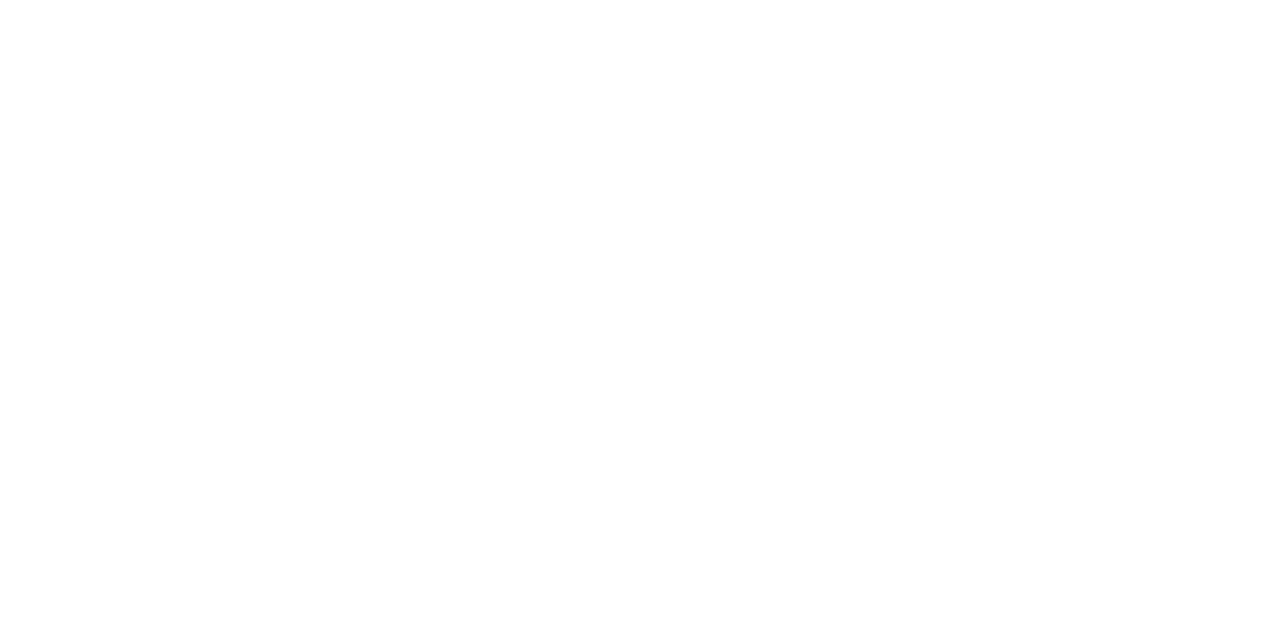
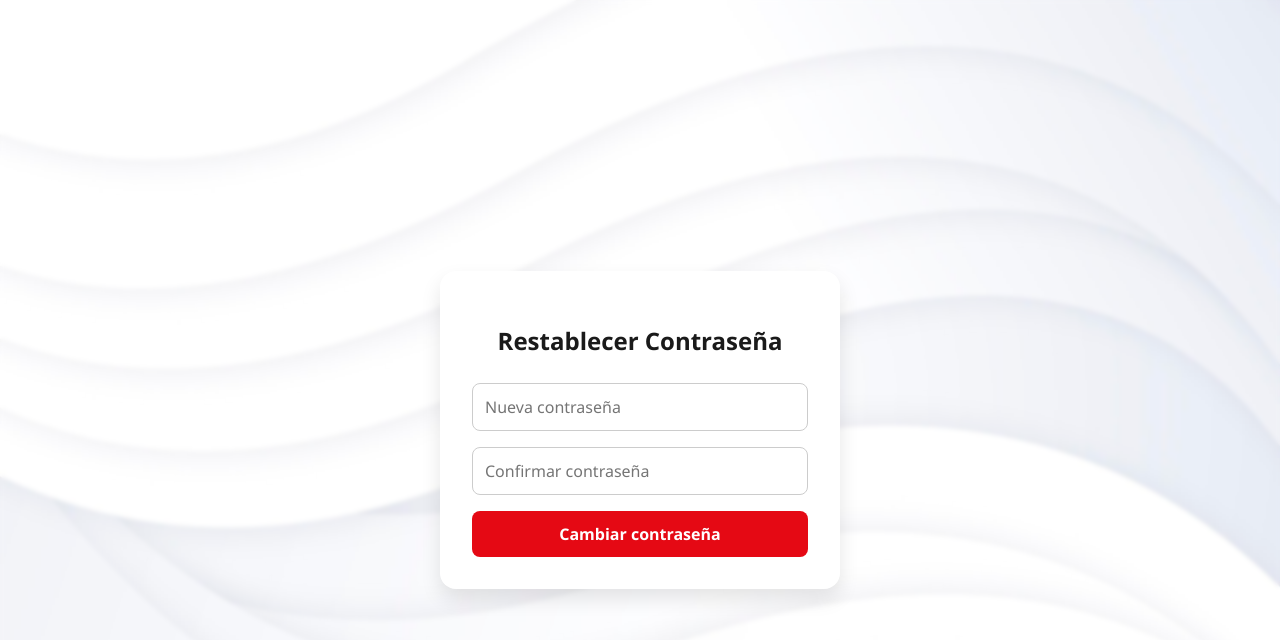
Before and after one commit to matiisnothere-15/GrafomotorIA, a React (Vite) app: page /cambiar-contrasena in a window 1280 px wide. Before the commit this address had no page. Shown: the top 640 px of the page. Built offline with nearby package versions, Linux system fonts and the light colour scheme.

Commit message:
wip: cambios locales antes de mergear main

```diff
--- a/src/components/LoginForm.css
+++ b/src/components/LoginForm.css
@@ -50,3 +50,19 @@
   color: #e50914;
   text-decoration: underline;
 }
+
+
+.forgot-password {
+  margin-top: 1rem;
+  text-align: right;
+}
+
+.forgot-password a {
+  color: #555555;
+  font-size: 0.9rem;
+  text-decoration: none;
+}
+
+.forgot-password a:hover {
+  text-decoration: underline;
+}
--- a/src/components/LoginForm.tsx
+++ b/src/components/LoginForm.tsx
@@ -1,5 +1,5 @@
 import React, { useState } from 'react';
-// import { Link } from 'react-router-dom';
+import { Link } from 'react-router-dom';
 import './LoginForm.css';
 
 interface LoginFormProps {
@@ -33,6 +33,11 @@ const LoginForm: React.FC<LoginFormProps> = ({ onSubmit }) => {
         required
       />
       <button type="submit">Ingresar</button>
+
+
+      <div className="forgot-password">
+        <Link to="/recuperar">¿Olvidaste tu contraseña?</Link>
+      </div>
     </form>
   );
 };
--- a/src/context/AuthContext.tsx
+++ /dev/null
@@ -1 +0,0 @@
-// AuthContext.tsx - archivo de ejemplo
--- /dev/null
+++ b/src/pages/CambiarContrasena.tsx
@@ -0,0 +1,56 @@
+import React, { useState } from 'react';
+import { useSearchParams } from 'react-router-dom';
+import './Login.css'; // reutiliza estilos existentes
+
+const CambiarContrasena: React.FC = () => {
+  const [searchParams] = useSearchParams();
+  const token = searchParams.get('token'); // no se usa aún
+
+  const [password, setPassword] = useState('');
+  const [confirmacion, setConfirmacion] = useState('');
+  const [error, setError] = useState('');
+
+  const handleSubmit = (e: React.FormEvent) => {
+    e.preventDefault();
+    setError('');
+
+    if (password !== confirmacion) {
+      setError('Las contraseñas no coinciden.');
+      return;
+    }
+
+    // Aquí se agregará la lógica de envío real más adelante
+    console.log('Formulario válido. Token:', token);
+  };
+
+  return (
+    <div className="login-wrapper">
+      <main className="login-page">
+        <div className="recovery-form">
+          <h2>Restablecer Contraseña</h2>
+          <form onSubmit={handleSubmit}>
+            <input
+              type="password"
+              placeholder="Nueva contraseña"
+              value={password}
+              onChange={(e) => setPassword(e.target.value)}
+              required
+            />
+            <input
+              type="password"
+              placeholder="Confirmar contraseña"
+              value={confirmacion}
+              onChange={(e) => setConfirmacion(e.target.value)}
+              required
+            />
+            <button type="submit">Cambiar contraseña</button>
+          </form>
+
+          {error && <p style={{ color: 'red' }}>{error}</p>}
+        </div>
+      </main>
+    </div>
+  );
+};
+
+export default CambiarContrasena;
--- a/src/routes/index.tsx
+++ b/src/routes/index.tsx
@@ -3,6 +3,7 @@ import Login from '../pages/Login';
 import PasswordRecovery from '../pages/PasswordRecovery';
 import Home from '../pages/Home';
 import Actividades from '../pages/Actividades';
+import CambiarContrasena from '../pages/CambiarContrasena';
 function AppRoutes() {
   return (
     <Routes>
@@ -10,6 +11,8 @@ function AppRoutes() {
       <Route path="/recuperar" element={<PasswordRecovery />} />
       <Route path="/home" element={<Home />} />
       <Route path="/actividades" element={<Actividades />} />
+      <Route path="/cambiar-contrasena" element={<CambiarContrasena />} />
+
 
       {/* Aquí se agergan  más rutas luego */}
     </Routes>
```
